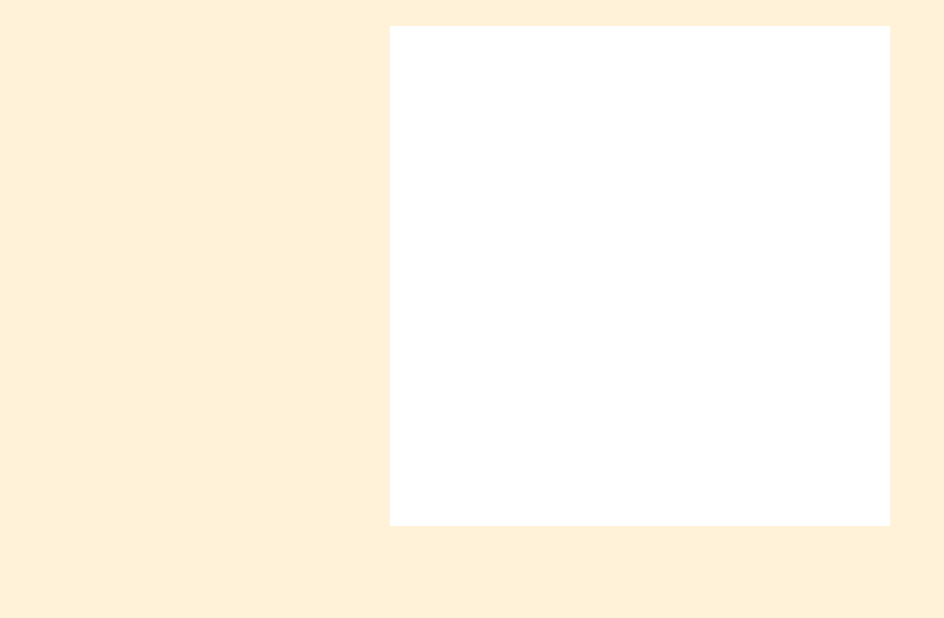
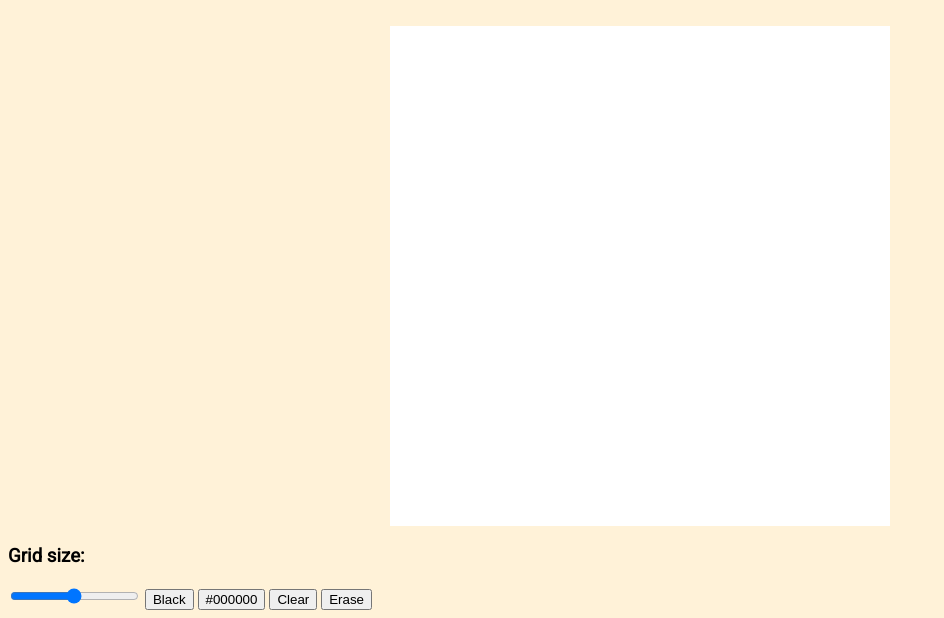
Before and after one commit to mk111996/etch-a-sketch, a plain HTML site: page index.html in a window 1280 px wide. Shown: the part 207-825 px from the top of the page, without its empty margins (0-944 px from the left). Before the commit the page ends 800 px from the top, so only its background shows below. Drawn offline with Linux system fonts and the light colour scheme; a web font is replaced by a local one.

Commit message:
modified

```diff
--- a/index.html
+++ b/index.html
@@ -9,11 +9,19 @@
 </head>
 <body>
     <h1>Sketchy Pad</h1>
+
     <div id="center">
-    <div id="container">
+        <div id="container"></div>
+    </div>
 
-    </div>
-    </div>
+    <div id="options">
+        <span id="h3-bg"><h3>Grid size: <span id="grid-size"></span></h3></span>
+        <input type="range" id="change-size" min="1" max="64" range="1" value="32"/>
+        <button id="black">Black</button>
+        <button id="random-color"><span id="display-color">#000000</span></button>
+        <button id="reset">Clear</button>
+        <button id="eraser">Erase</button>
+</div>
     <script src="script.js" charset="UTF-8"></script>
 </body>
 </html>
```
